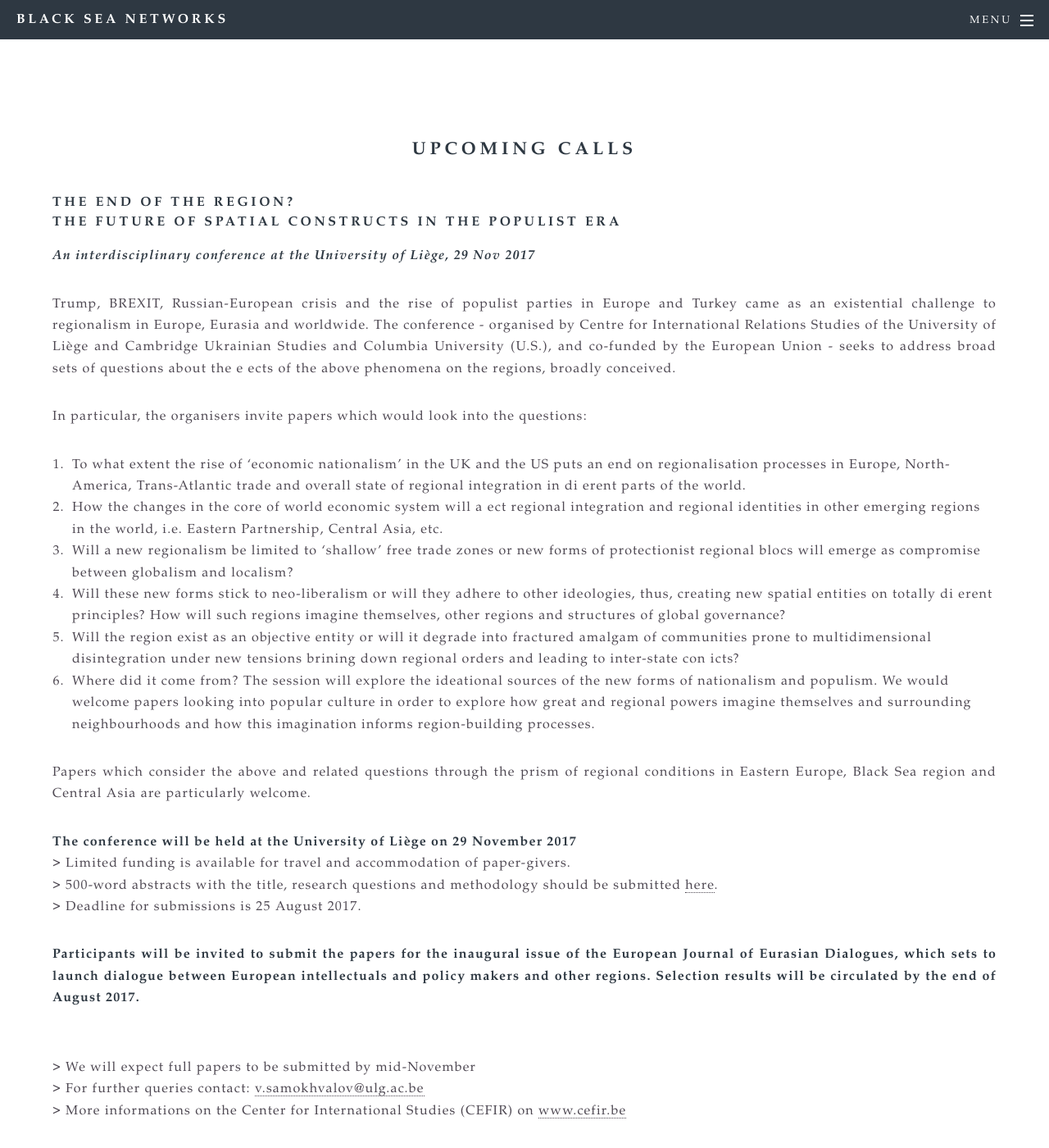
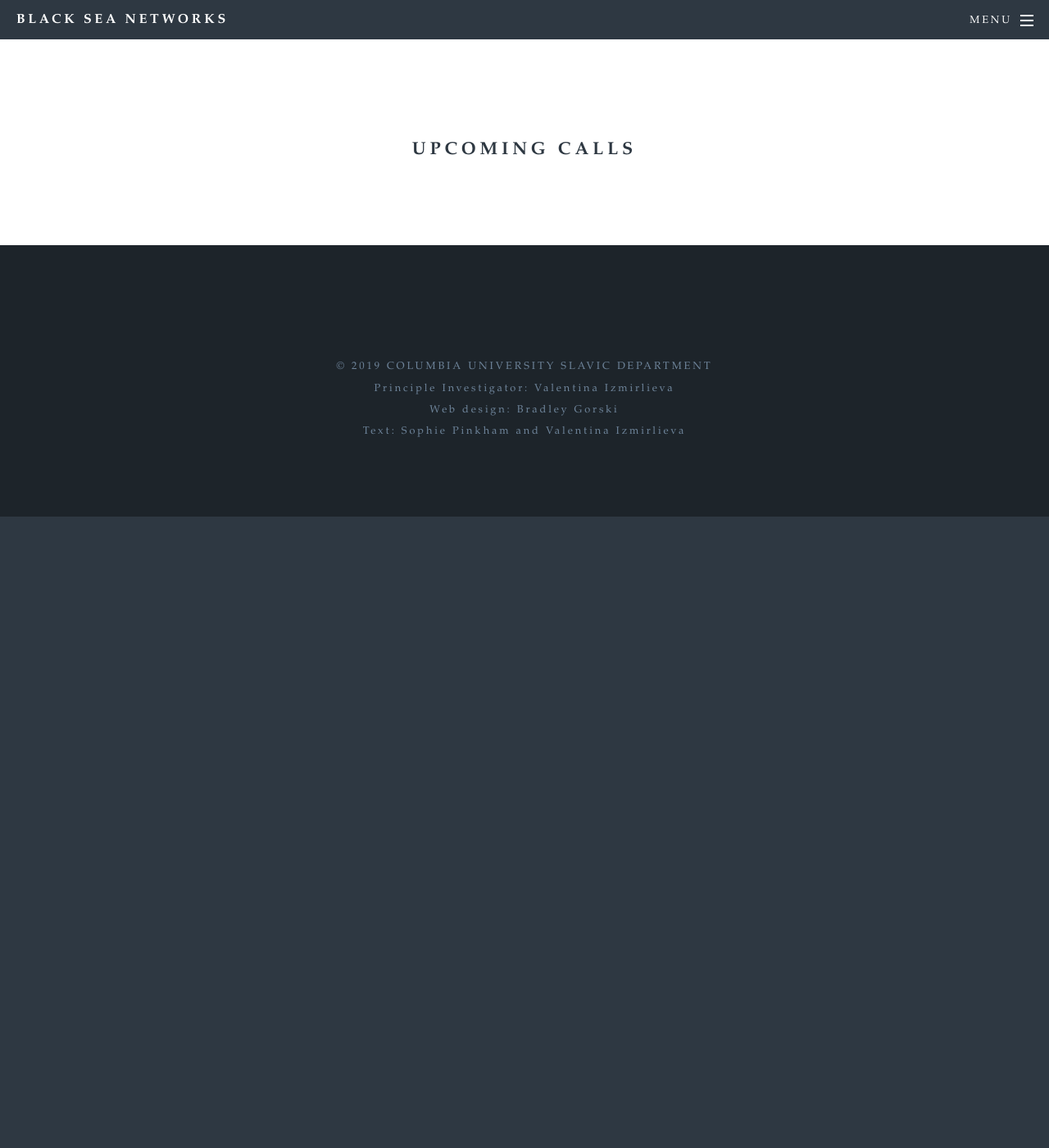
Before and after one commit to bradleygorski/blackseanet, a Jekyll site: the page built from cfps.html, in a window 1280 px wide and 1400 px high, scrolled down 356 px. Shown: the whole window at 82% size. Built offline with Jekyll 4.4.1, drawn with Linux system fonts in a browser that asks for light colours; after the commit the page ends 986 px from its top, so only the background shows below that; some of the changed text lies outside the part shown; grey boxes are pictures that could not be loaded.

Commit message:
Remove old CFPs

```diff
--- a/cfps.html
+++ b/cfps.html
@@ -12,80 +12,6 @@ title: Calls for Papers
 				<h2 align="center">Upcoming Calls</h2>
 				<p></p>
 
-<h4>The end of the region?<br>
-The future of spatial constructs in the populist era</h4>
-<p align="justify"><b><i>An interdisciplinary conference at the University of Liège, 29 Nov 2017</i></b></p>
-<p align="justify">Trump, BREXIT, Russian-European crisis and the rise of populist parties in
-Europe and Turkey came as an existential challenge to regionalism in Europe, Eurasia and worldwide.
-The conference - organised by Centre for International Relations Studies of the University of Liège
-and Cambridge Ukrainian Studies and Columbia University (U.S.), and co-funded by the European Union -
-seeks to address broad sets of questions about the e ects of the above phenomena on the regions,
-broadly conceived.</p>
-<p align="justify">In particular, the organisers invite papers which would look into the questions:</p>
-<ol>
-<li> To what extent the rise of ‘economic nationalism’ in the UK and the US puts an end on
-regionalisation processes in Europe, North-America, Trans-Atlantic trade and overall state of
-regional integration in di erent parts of the world.</li>
-<li> How the changes in the core of world economic system will a ect regional integration and
-regional identities in other emerging regions in the world, i.e. Eastern Partnership, Central Asia, etc.</li>
-<li> Will a new regionalism be limited to ‘shallow’ free trade zones or new forms of protectionist
-regional blocs will emerge as compromise between globalism and localism?</li>
-<li> Will these new forms stick to neo-liberalism or will they adhere to other ideologies, thus,
-creating new spatial entities on totally di erent principles? How will such regions imagine themselves,
-other regions and structures of global governance?</li>
-<li> Will the region exist as an objective entity or will it degrade into fractured amalgam of
-communities prone to multidimensional disintegration under new tensions brining down regional orders
-and leading to inter-state con icts?</li>
-<li> Where did it come from? The session will explore the ideational sources of the new forms of
-nationalism and populism. We would welcome papers looking into popular culture in order to explore
-how great and regional powers imagine themselves and surrounding neighbourhoods and how this imagination
-informs region-building processes.</li>
-</ol>
-<p align="justify">Papers which consider the above and related questions through the prism of regional
-conditions in Eastern Europe, Black Sea region and Central Asia are particularly welcome.</p>
-
-<p align="justify"><b>The conference will be held at the University of Liège on 29 November 2017</b>
-<br> > Limited funding is available for travel and accommodation of paper-givers.
-<br> > 500-word abstracts with the title, research questions and methodology should be submitted <a href="http://goo.gl/0xDZRp">here</a>.
-<br> > Deadline for submissions is 25 August 2017.</p>
-
-<p align="justify"><b>Participants will be invited to submit the papers for the inaugural issue of the
-European Journal of Eurasian Dialogues, which sets to launch dialogue between European intellectuals
-and policy makers and other regions. Selection results will be circulated by the end of August 2017.</b></p>
-
-<p><br> > We will expect full papers to be submitted by mid-November
-<br> > For further queries contact: <a href="mailto:v.samokhvalov@ulg.ac.be">v.samokhvalov@ulg.ac.be</a>
-<br> > More informations on the Center for International Studies (CEFIR) on <a href="http://www.cefir.be">www.cefir.be</a></p>
-
-<p><a href='http://local.droit.ulg.ac.be/jcms/service/file/20170628094623_CEFIR-COLL2017-V3-3.pdf'>Download a PDF of the Call for Papers here</a>.</p>
-
-<hr>
-<h4>Perspectives on Crimea, special issue of <a href='http://www.shimajournal.org'>Shima</a></h4>
-
-<p align="justify">As a large, peninsular ‘almost island’, Crimea dominates the northern area of the
-Black Sea and the entrance to the smaller Sea of Azov to its north. Historically Crimea has had a distinct
-history and a distinct sense of identity with regard to the Ukraine and Russia that has been reflected in
-the shifting political administration of the region. Within Crimea, the port city of Sevastopol has also
-had its own status and trajectory. This special issue of Shima will address various aspects of the socio-cultural
-and political history and present of Crimea and the northern Black Sea region. Proposals are invited for
-papers on aspects such as:</p>
-
-<ul>
-<li>Senses of Crimean identity</li>
-<li>Cultural minorities in Crimea</li>
-<li>Linguistic and literary aspects of Crimea</li>
-<li>Crimean diasporic cultures</li>
-<li>Crimean-Ukrainian and Crimean-Russian relations</li>
-<li>Representations of Crimea in various media (such as Vasily Aksyonov’s novel Island of Crimea or Konstantin Klyatskin’s film Crimea: As it was)</li>
-<li>Theorisations of Crimea, its spatiality and historical forms</li>
-<li>Visual essays on aspects of Crimea</li>
-</ul>
-
-<p align="justify">The special issue will be guest edited by <b>Olga Oleinikova</b> (University of Technology Sydney).</p>
-
-<p align="justify">Articles should be between 4000 and 8000 words in length and should be submitted in Shima house style. (See <a href='http://shimajournal.org/instructions.php'>style guidelines here</a>.)</p>
-
-<p align="justify">Proposals are invited at any time (please send to <a href='mailto:prhshima@gmail.com'>prhshima@gmail.com</a>). Final copy deadline is May 20, 2018.</p>
 
 	</section>
 
```
